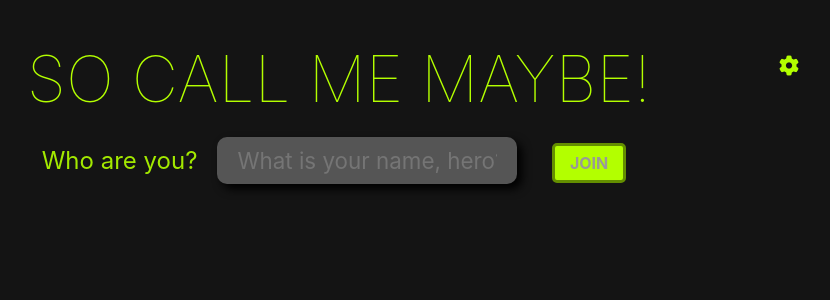
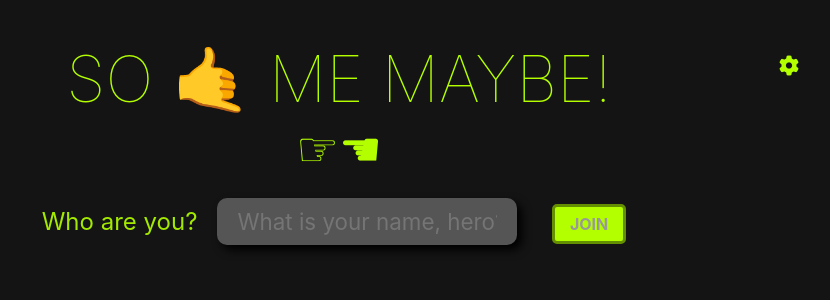
Before and after one commit to fermersky/video-calling-app, a Svelte app in the folder client/: page / in a window 1280 px wide. Shown: the top 300 px of the page, without its empty margins (301-1131 px from the left). Built offline with nearby package versions, Linux system fonts and the light colour scheme; no server answers.

Commit message:
splitter

```diff
--- a/client/src/App.svelte
+++ b/client/src/App.svelte
@@ -1,10 +1,12 @@
 <script>
-  import Button from "./components/Button.svelte";
-  import { deviceSelectorPopupSubject, userInfoSubject } from "./stores.js";
-  import DeviceSettingsModal from "./components/DeviceSettingsModal.svelte";
-  import { on, emit } from "./services/socket.service";
-  import { fetchName, saveName } from "./services/local-storage";
-  import { onMount } from "svelte";
+  import Button from './components/Button.svelte';
+  import { deviceSelectorPopupSubject, userInfoSubject } from './stores.js';
+  import DeviceSettingsModal from './components/DeviceSettingsModal.svelte';
+  import { on, emit } from './services/socket.service';
+  import { fetchName, saveName } from './services/local-storage';
+  import { onMount } from 'svelte';
+  import Emoji from './components/Emoji.svelte';
+  import Splitter from './components/Splitter.svelte';
 
   let showDeviceSettingsPopup;
   let username;
@@ -22,7 +24,7 @@
     uid = data.uid;
   };
 
-  on("welcome", handleWelcome);
+  on('welcome', handleWelcome);
 
   userInfoSubject.subscribe((val) => (username = val));
 
@@ -35,9 +37,11 @@
   }
 
   function handleJoin(e) {
-    emit("join", username);
+    emit('join', username);
     saveName(username);
   }
+
+  function handleStartCall() {}
 </script>
 
 <style>
@@ -94,7 +98,13 @@
 </style>
 
 <main>
-  <h1>So call me maybe!</h1>
+  <h1>
+    So
+    <Emoji label="phone">🤙</Emoji>
+    me maybe!
+  </h1>
+
+  <Splitter />
 
   {#if !joined}
     <div class="flex-row">
@@ -110,6 +120,14 @@
       <h2>Your unique number is</h2>
       <h3 class="uid-label">{uid}</h3>
       <h3>Share this number to the one who wanna call you</h3>
+      <Splitter />
+
+      <h3>or input shared with you number below</h3>
+
+      <form on:submit|preventDefault={handleStartCall}>
+        <input type="text" id="name-input" placeholder="XYZZ" />
+        <Button type="submit" disabled={!username}>Call</Button>
+      </form>
     </div>
   {/if}
 
--- /dev/null
+++ b/client/src/components/Emoji.svelte
@@ -0,0 +1,6 @@
+<script>
+</script>
+
+<span role="img">
+  <slot />
+</span>
--- /dev/null
+++ b/client/src/components/Splitter.svelte
@@ -0,0 +1,26 @@
+<script>
+</script>
+
+<style>
+  .split {
+    display: flex;
+    flex-direction: row;
+    justify-content: center;
+    align-items: center;
+    color: #b3ff00;
+    font-size: 3rem;
+    position: relative;
+    padding: 30px;
+  }
+
+  .split:hover span {
+    transform: rotate3d(0, 1, 0, 180deg);
+  }
+
+  span {
+    transition: 0.8s cubic-bezier(0.075, 0.82, 0.165, 1);
+    position: absolute;
+  }
+</style>
+
+<div class="split"><span>☞☚</span></div>
```
